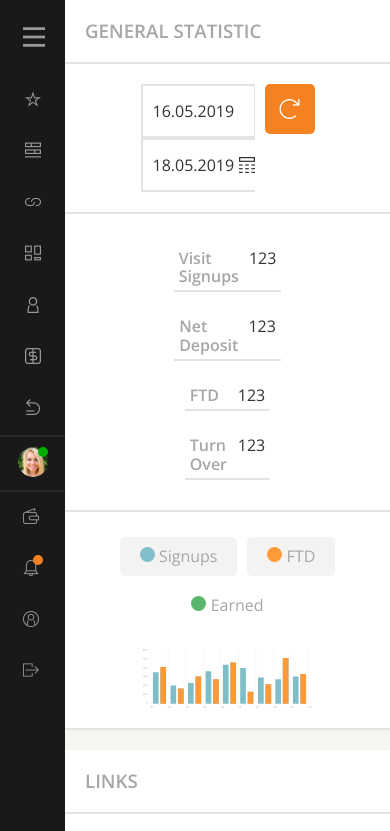
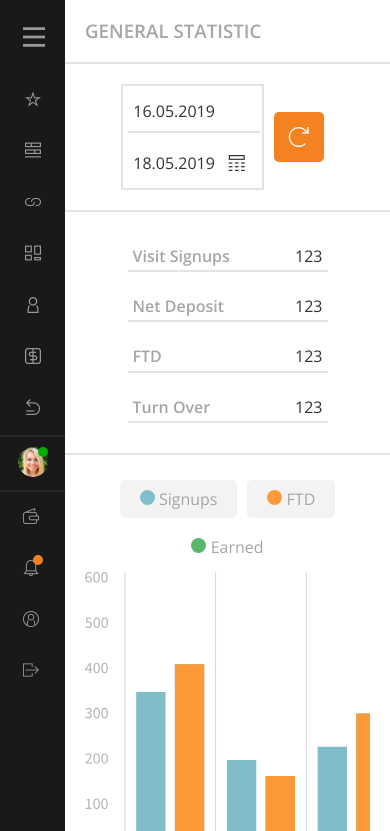
Before and after one commit to bartekbugala/admin-panel-v3, a website: page index.html in a window 390 px wide. Shown: the top 831 px of the page. Drawn offline with nearby package versions, Linux system fonts and the light colour scheme.

Commit message:
update index.html, sass/_layout.scss, sass/media-queries/_media-sm.scss, sass/sections/_general-statistics.scss

```diff
--- a/index.html
+++ b/index.html
@@ -58,15 +58,17 @@
         <header>
             <h3>general statistic</h3>
         </header>
-        <div class="section-part flex-center-wrap">
+        <div class="section-part input-date-container">
             <div class="input-date-range">
                 <div class="input-date" id="date-start" contenteditable="true">16.05.2019</div>
                 <div class="input-date" id="date-end" contenteditable="true">18.05.2019 <i class="icon-calendar"></i>
                 </div>
 
             </div>
+            <div class="input-date-btn">
             <a role="button" href="#" class="btn btn-warning btn-square">
                 <i class="icon-refresh"></i></a>
+            </div>
         </div>
         <div class="section-part">
             <div class="counters">
@@ -78,7 +80,7 @@
                 <div class="underlined-counter"><span>Turn Over</span><span>123</span></div>
             </div>
         </div>
-        <div class="section-part flex-center-wrap">
+        <div class="section-part chart-container">
             <div class="chart-legend">
                 <div class="chart-description-box">
                     <div class="chart-legend-signups"></div>
@@ -93,8 +95,8 @@
                     <span>Earned</span>
                 </div>
             </div>
-            <div class="scroll-wrapper container">
-                <img class="chart-img" src="./images/chart.svg" alt="chart">
+            <div class="scroll-wrapper">
+                <img src="./images/chart.svg" alt="chart">
             </div>
         </div>
     </section>
--- a/sass/_layout.scss
+++ b/sass/_layout.scss
@@ -78,11 +78,6 @@ section {
         width: 100%;
         border-bottom: solid 2px $input-border-color;
     }
-    .flex-center-wrap {
-        display: flex;
-        justify-content: center;
-        flex-wrap: wrap;
-    }
 }
 
 .section-show-menu {
@@ -90,17 +85,16 @@ section {
 }
 
 .scroll-wrapper {
-    padding-top: 20px;
-    display: block;
-    margin: 0 auto;
-    width: 70%;
-    overflow: auto;
+  display: block;
+  width: 100%;
+  overflow-x: auto;
+}
 
-  }
-
-  .scroll-wrapper img {
-    display: block;
-    margin: 0 auto;
-    max-width: 100%;
-    width: auto;
-  }
+.scroll-wrapper table {
+  width: 100%;
+  max-width: 100%;
+}
+.scroll-wrapper img {
+  width: auto;
+  background: white;
+}
--- a/sass/media-queries/_media-sm.scss
+++ b/sass/media-queries/_media-sm.scss
@@ -373,6 +373,53 @@
       margin-left: calc(#{$menu-width} - #{$menu-minus-width});
       padding: 0;
     }
+
+    .input-date-container {
+      display: flex;
+      justify-content: center;
+      align-items: center;
+      flex-wrap: wrap;
+      width: 50%;
+      .input-date-range {
+          display: flex;
+          align-items: stretch;
+          justify-content: stretch;
+          flex-wrap: wrap;
+          flex-basis: 50%;
+
+          border: solid 2px $input-border-color;
+          .input-date {
+              flex: 0 0 95%;
+              display: flex;
+              color: $input-color;
+              line-height: 30px;
+              padding: 5px;
+              margin: 5px;
+              &:first-of-type {
+                  border-right: unset;
+                  margin-right: unset;
+                  border-bottom: solid 2px $input-border-color;
+
+              }
+
+              i {
+                  display: flex;
+                  align-items: center;
+                  justify-content: flex-end;
+                  flex: 1 0 10%;
+                  margin-right: 10px;
+                  margin-left: 5px;
+              }
+          }
+      }
+      .input-date-btn {
+          margin: 10px;
+          flex-basis: 5%;
+      }
+  }
+
+
+
     .links-section {
       .links-list {
 
--- a/sass/sections/_general-statistics.scss
+++ b/sass/sections/_general-statistics.scss
@@ -1,60 +1,83 @@
+.input-date-container {
+    display: flex;
+    justify-content: center;
+    align-items: center;
+    flex-wrap: wrap;
+    width: 50%;
     .input-date-range {
-    width: 40%;
         display: flex;
         align-items: stretch;
         justify-content: stretch;
         flex-wrap: wrap;
-    overflow: auto;
-    margin-right: 10px;
+        flex-basis: 50%;
 
+        border: solid 2px $input-border-color;
         .input-date {
-        border: solid 2px $input-border-color;
-        flex: 1 1 25%;
+
+            flex: 5 0 40%;
             display: flex;
             color: $input-color;
             line-height: 30px;
-        padding: 10px;
+            padding: 5px;
+            margin: 5px;
+            &:first-of-type {
+                border-right: solid 2px $input-border-color;
+                margin-right: -2px;
 
-        &:first-of-type {
-            margin-right: -1px;
             }
 
             i {
                 display: flex;
                 align-items: center;
                 justify-content: flex-end;
-            flex: 1 1 20%;
+                flex: 1 0 10%;
                 margin-left: 5px;
             }
         }
     }
-
+    .input-date-btn {
+        margin: 10px;
+        flex-basis: 5%;
+    }
+}
 
 .counters {
     display: flex;
     flex-wrap: wrap;
     justify-content: center;
+
     .underlined-counter {
-         flex-basis: 30%;
+        width: 200px;
         margin: 10px 30px;
         border-bottom: solid 2px $input-border-color;
         display: flex;
         justify-content: space-between;
+        span {
+            display: flex;
 
-         span {
             padding: 5px;
+            white-space: nowrap;
 
             &:first-of-type {
                 font-weight: bold;
+                justify-content: flex-start;
+                flex: 0 0 30%;
             }
 
             &:last-of-type {
                 color: $input-color;
+                justify-content: flex-end;
+                flex: 0 0 20%;
+
             }
         }
     }
 }
 
+.chart-container {
+        display: block;
+        width: 500px;
+        margin: 0 auto;
     .chart-legend {
         flex: 0 0 100%;
         display: flex;
@@ -70,11 +93,11 @@
         border-radius: 5px;
         padding: 10px 20px;
         margin: 5px;
+
         &:last-of-type {
             background: unset
         }
     }
-
 
     [class^="chart-legend-"] {
         content: "";
@@ -89,9 +112,13 @@
     .chart-legend-signups {
         background-color: $chart-signups-color;
     }
+
     .chart-legend-ftd {
         background-color: $chart-ftd-color;
     }
+
     .chart-legend-earned {
         background-color: $chart-earned-color;
     }
+
+}
```
Also changed, not shown: css/style.css, 1 other file. Lines whose indentation alone changed are shown as unchanged.
